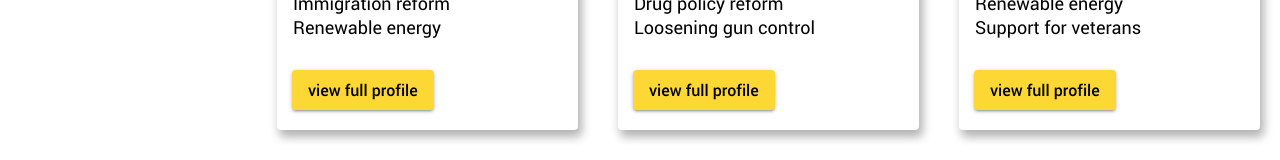
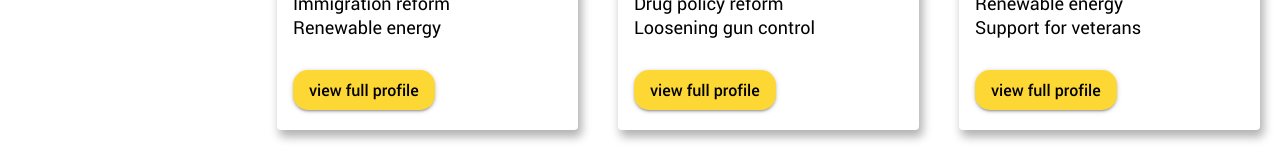
Before and after one commit to ritigupta/civic-link, a React (Create React App) app: page /candidates in a window 1280 px wide. Shown: the part 487-647 px from the top of the page. Built offline with nearby package versions, Linux system fonts and the light colour scheme.

Commit message:
Made view profile buttons rounded

```diff
--- a/src/views/candidates.js
+++ b/src/views/candidates.js
@@ -25,7 +25,8 @@ const styles = theme => ({
   cssRoot: {
     color: theme.palette.getContrastText(yellow[600]),
     backgroundColor: yellow[600],
-    margin: "7px 0px 0px 11px",
+    borderRadius: "15px",
+    margin: "7px 0px 0px 12px",
     "&:hover": {
       backgroundColor: yellow[700]
     }
```
